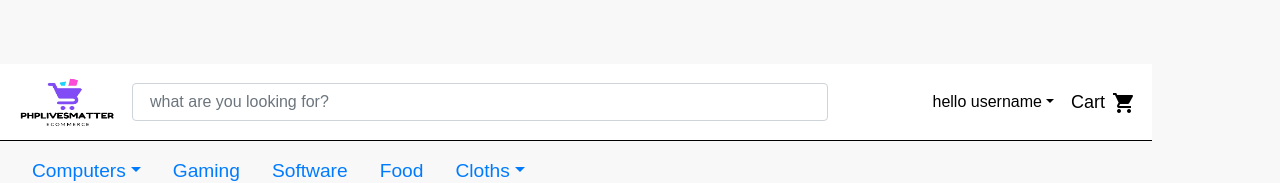
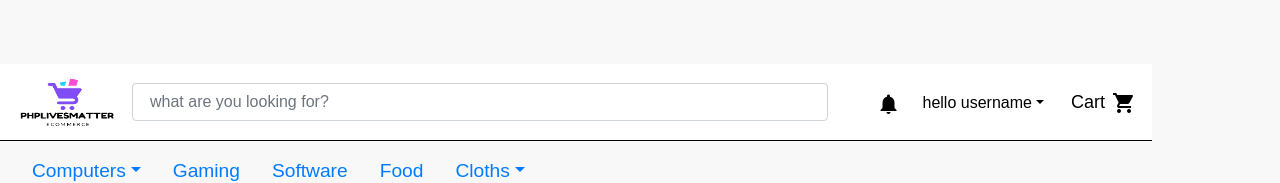
Before and after one commit to Mohammad-Alismael/cs476-project-frontend1.0.0, a React (Create React App) app: page / in a window 1280 px wide. Shown: the top 183 px of the page. Built offline with nearby package versions, Linux system fonts and the light colour scheme.

Commit message:
adding small stuff

```diff
--- a/src/Pages/LayoutDefault.js
+++ b/src/Pages/LayoutDefault.js
@@ -34,6 +34,11 @@ class LayoutDefault extends Component {
                             </NavItem>
                         </Nav>
                         <Nav>
+                            <NavbarText>
+                                <div className="cartBtn2">
+                                    <i className="material-icons">notifications</i>
+                                </div>
+                            </NavbarText>
                             <UncontrolledDropdown>
                                 <DropdownToggle caret style={otherDropDown}>
                                     {true ? "hello username" : "My account"}
@@ -148,7 +153,7 @@ class LayoutDefault extends Component {
                         pinterest="fluffy_cats_collections"
                         copyright="black"
                         iconColor="black"
-                        backgroundColor="white"
+                        backgroundColor='white'
                         fontColor="black"
                         copyrightColor="darkgrey"
                     />
@@ -212,5 +217,6 @@ const columns = [
 const otherDropDown = {
     background : 'transparent',
     color: 'black',
+    marginTop : '13px',
     border : 'none'}
 export default LayoutDefault;
--- a/src/Pages/css/LandingPage.css
+++ b/src/Pages/css/LandingPage.css
@@ -25,6 +25,17 @@ body{
     padding: 5px;
     width: 70px;
     position: relative;
+    margin-left: 10px;
+}
+.cartBtn2{
+    font-size: 20px;
+    margin-right: 10px;
+    margin-top: 12px;
+    color: black;
+    cursor: pointer;
+}
+.cartBtn2:hover{
+    color: rgb(106, 106, 106);
 }
 .cartBtn i{
    color: black;
```
